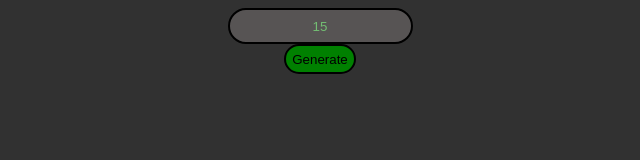
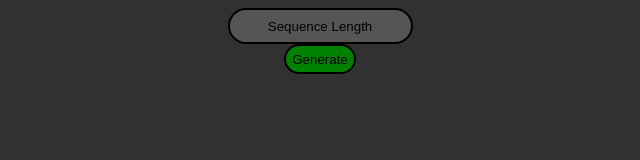
Before and after one commit to aragocz/aragocz.github.io, a plain HTML site: page ranseq.html in a window 1280 px wide. Shown: the full height of the page, 320-960 px from the left. Drawn offline with Linux system fonts and the light colour scheme.

Commit message:
Update ranseq.html

```diff
--- a/ranseq.html
+++ b/ranseq.html
@@ -9,7 +9,7 @@
 </head>
 <body>
     <div>
-        <input type="number" id="data" placeholder="Sequence Length" value="15"><br><input type="submit" id="submit" value="Generate">
+        <input type="number" id="data" placeholder="Sequence Length"><br><input type="submit" id="submit" value="Generate">
     </div>
     <p id="out"></p>
     <script src="./js/ranseq.js"></script>
```
